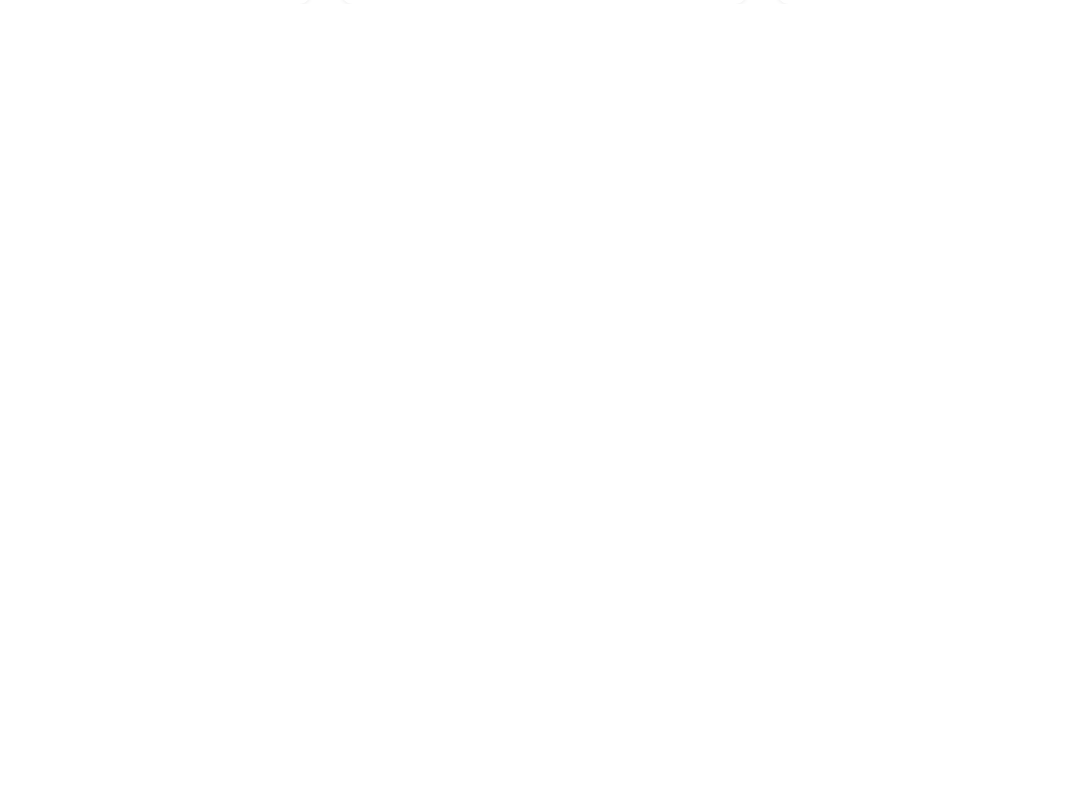
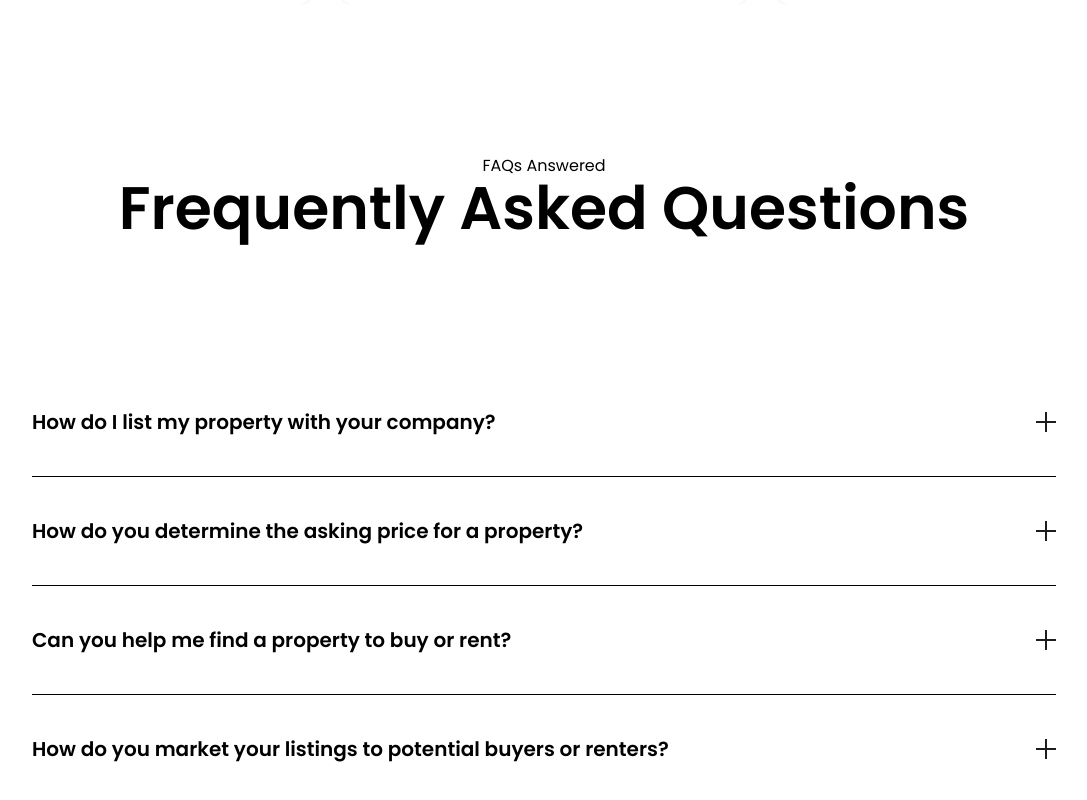
Before and after one commit to Abandoned-knowledge/citisum-behance-vue, a Vue app: page / in a window 1280 px wide. Shown: the part 4349-5149 px from the top of the page, without its empty margins (96-1183 px from the left). Before the commit the page ends 4353 px from the top, so only its background shows below. Built offline with nearby package versions, Linux system fonts and the light colour scheme.

Commit message:
create FAQs.vue

```diff
--- /dev/null
+++ b/src/components/blocks/FAQs.vue
@@ -0,0 +1,21 @@
+<script setup lang="ts">
+import FAQItem from "@/components/shared/FAQItem.vue";
+import FAQs from "@/data/FAQs";
+</script>
+
+<template>
+  <section class="m-comp container mx-auto">
+    <p class="body-text text-center">FAQs Answered</p>
+    <h2 class="h2-text text-center">Frequently Asked Questions</h2>
+
+    <div class="flex flex-col gap-5 w-[80%] mx-auto m-comp">
+      <FAQItem
+      v-for="faq in FAQs"
+      :title="faq.title"
+      :content="faq.content"
+      />
+    </div>
+  </section>
+</template>
+
+<style lang="scss" scoped></style>
--- /dev/null
+++ b/src/components/shared/FAQItem.vue
@@ -0,0 +1,82 @@
+<script setup lang="ts">
+import { type FAQItemStorage } from "@/interfaces/interfaces";
+import { onBeforeMount, onMounted, ref } from "vue";
+const props = defineProps<FAQItemStorage>();
+
+let isActive = ref<boolean>(false);
+</script>
+
+<template>
+  <article class="faq-item" :class="{ active: isActive }">
+    <div @click="isActive = !isActive" class="faq-item__header">
+      <p class="title-text">{{ props.title }}</p>
+      <div class="faq-item__icon"></div>
+    </div>
+    <div class="faq-item__content body-text w-[90%]">
+      <div>
+        <p>{{ props.content }}</p>
+      </div>
+    </div>
+  </article>
+</template>
+
+<style lang="scss" scoped>
+.faq-item {
+  @apply flex flex-col gap-5 py-5;
+  border-bottom: 1px solid black;
+
+  &__header {
+    @apply flex cursor-pointer items-center justify-between;
+  }
+
+  &__content {
+    @apply grid text-grey;
+    grid-template-rows: 0fr;
+    transition: grid-template-rows 400ms ease;
+
+    & > div {
+      overflow: hidden;
+    }
+  }
+
+  &.active {
+    .faq-item {
+      &__icon {
+        &::after {
+          height: 0%;
+        }
+      }
+      &__content {
+        grid-template-rows: 1fr;
+      }
+    }
+  }
+
+  &__icon {
+    width: 20px;
+    aspect-ratio: 1;
+    display: flex;
+    justify-content: center;
+    align-items: center;
+    position: relative;
+
+    &::before,
+    &::after {
+      @apply bg-dark;
+      content: "";
+      position: absolute;
+      transition: all 0.3s ease;
+    }
+
+    &::before {
+      width: 100%;
+      height: 2px;
+    }
+
+    &::after {
+      height: 100%;
+      width: 2px;
+    }
+  }
+}
+</style>
--- /dev/null
+++ b/src/data/FAQs.ts
@@ -0,0 +1,22 @@
+import { type FAQItemStorage } from "@/interfaces/interfaces";
+
+const FAQs: FAQItemStorage[] = [
+    {
+        title: "How do I list my property with your company?",
+        content: "To list your property with a real estate company, you will generally need to sign a listing agreement. This is a contract between you and the company that outlines the terms of the relationship and the services that the company will provide. The real estate company will use this information to create a listing for the property and market it to potential buyers or renters."
+    },
+    {
+        title: "How do you determine the asking price for a property?",
+        content: "lorem lorem lorem lorem lorem lorem lorem lorem lorem lorem lorem lorem lorem lorem lorem lorem lorem loremlorem lorem lorem lorem lorem lorem lorem lorem lorem lorem lorem lorem lorem lorem lorem lorem lorem lorem"
+    },
+    {
+        title: "Can you help me find a property to buy or rent?",
+        content: "lorem lorem lorem lorem lorem lorem lorem lorem lorem lorem lorem lorem lorem lorem lorem lorem lorem loremlorem lorem lorem lorem lorem lorem lorem lorem lorem lorem lorem lorem lorem"
+    },
+    {
+        title: "How do you market your listings to potential buyers or renters?",
+        content: "lorem lorem lorem lorem lorem lorem lorem lorem lorem"
+    },
+];
+
+export default FAQs;
--- a/src/interfaces/interfaces.ts
+++ b/src/interfaces/interfaces.ts
@@ -19,3 +19,8 @@
 export interface cardBigStorage extends cardStorage  {
   pricePerMonth: number
 }
+
+export interface FAQItemStorage {
+  title: string,
+  content: string
+}
--- a/src/views/Home.vue
+++ b/src/views/Home.vue
@@ -5,6 +5,7 @@
 import Header from "@/components/blocks/Header.vue";
 import HeroSection from "@/components/blocks/HeroSection.vue";
 import ResentProject from "@/components/blocks/ResentProject.vue";
+import FAQs from "@/components/blocks/FAQs.vue";
 </script>
 
 <template>
@@ -14,4 +15,5 @@
   <ResentProject />
   <About />
   <Featured />
+  <FAQs />
 </template>
```
